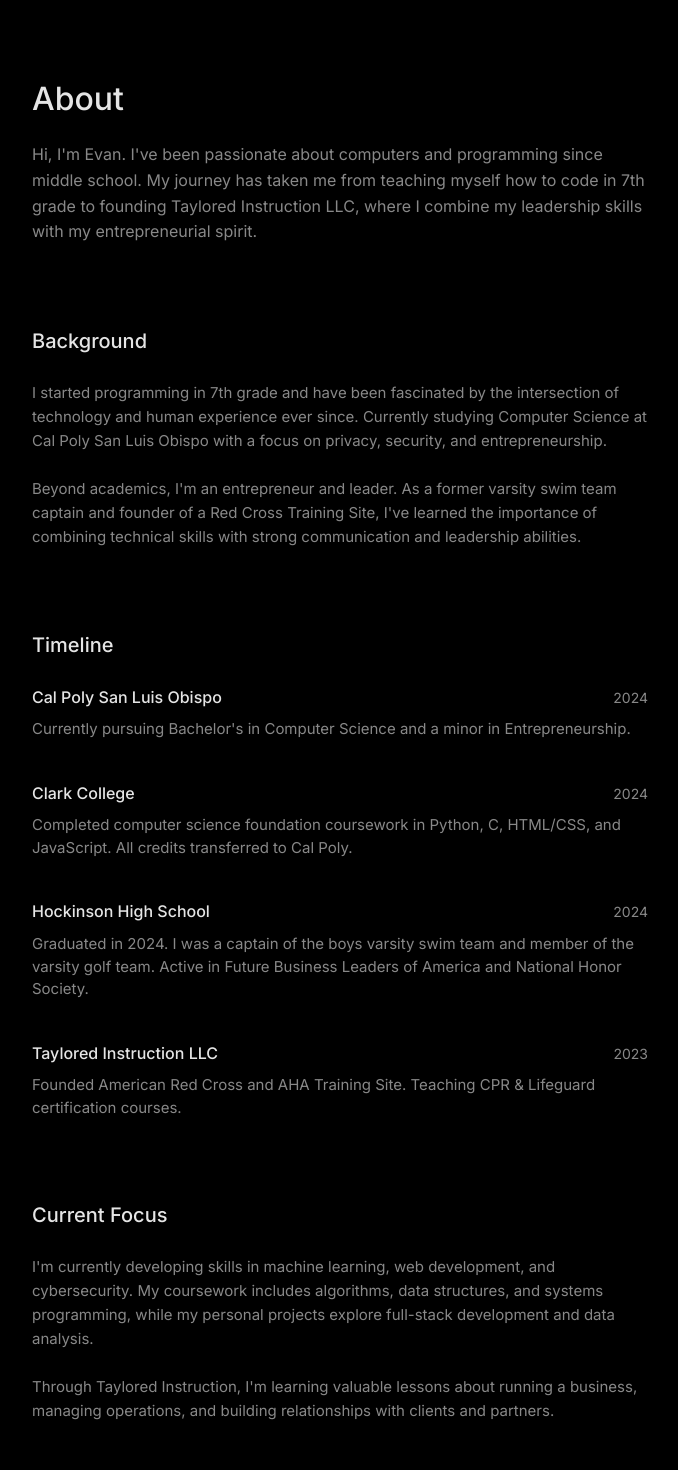
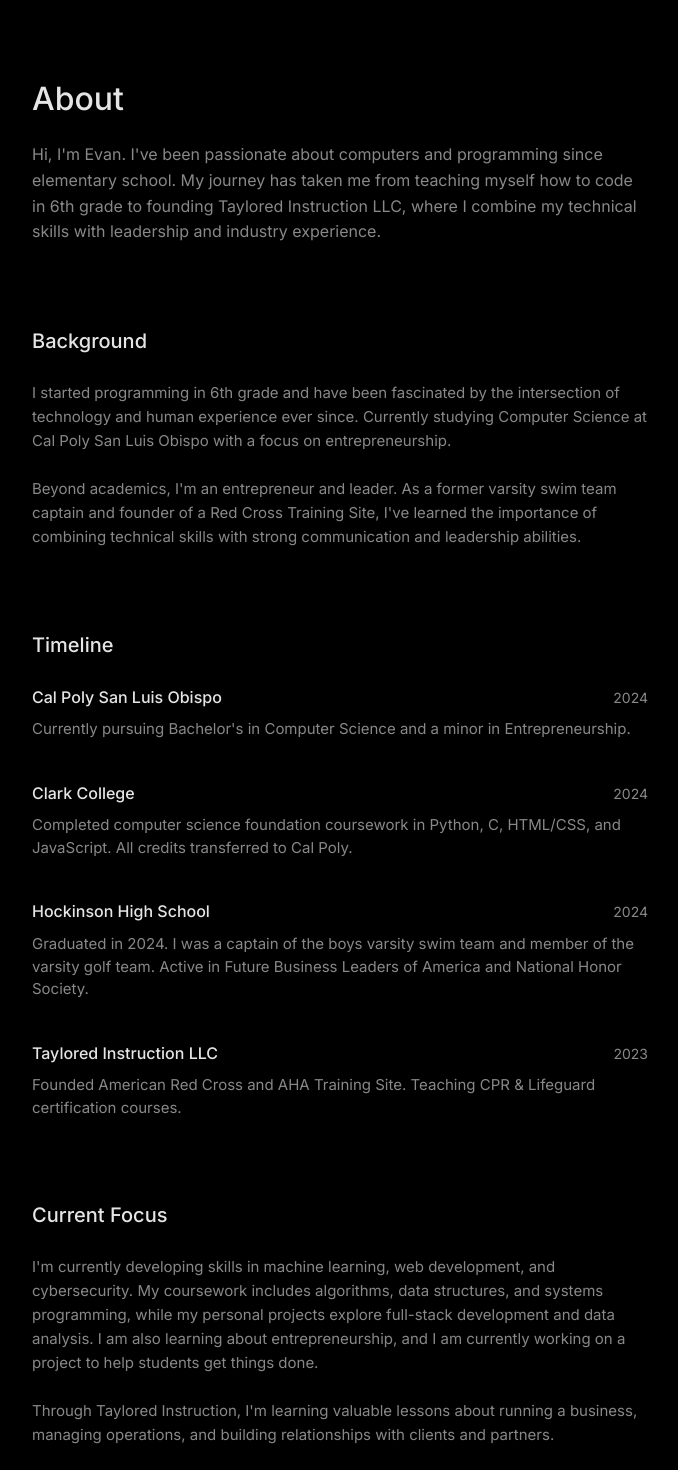
Before and after one commit to evan-taylor/evan-taylor-website, a Next.js app: page /about in a window 1280 px wide. Shown: the top 1470 px of the page, without its empty margins (300-978 px from the left). Built offline with nearby package versions, Linux system fonts and the light colour scheme.

Commit message:
Update personal descriptions and project details across pages. Revised background information to reflect earlier coding experience and enhanced project description for Kalden AI, emphasizing its current development status and features.

```diff
--- a/app/about/page.tsx
+++ b/app/about/page.tsx
@@ -31,9 +31,9 @@
         <h1>About</h1>
         <div className="intro">
           <p>
-            Hi, I&apos;m Evan. I&apos;ve been passionate about computers and programming since middle school.
-            My journey has taken me from teaching myself how to code in 7th grade to founding
-            Taylored Instruction LLC, where I combine my leadership skills with my entrepreneurial spirit.
+            Hi, I&apos;m Evan. I&apos;ve been passionate about computers and programming since elementary school.
+            My journey has taken me from teaching myself how to code in 6th grade to founding
+            Taylored Instruction LLC, where I combine my technical skills with leadership and industry experience.
           </p>
         </div>
 
@@ -41,9 +41,9 @@
         <div className="now-section">
           <h2>Background</h2>
           <p>
-            I started programming in 7th grade and have been fascinated by the intersection of
+            I started programming in 6th grade and have been fascinated by the intersection of
             technology and human experience ever since. Currently studying Computer Science at
-            Cal Poly San Luis Obispo with a focus on privacy, security, and entrepreneurship.
+            Cal Poly San Luis Obispo with a focus on entrepreneurship.
           </p>
           <p>
             Beyond academics, I&apos;m an entrepreneur and leader. As a former varsity swim team captain
@@ -74,7 +74,8 @@
           <p>
             I&apos;m currently developing skills in machine learning, web development, and cybersecurity.
             My coursework includes algorithms, data structures, and systems programming, while my
-            personal projects explore full-stack development and data analysis.
+            personal projects explore full-stack development and data analysis. I am also learning about entrepreneurship,
+            and I am currently working on a project to help students get things done.
           </p>
           <p>
             Through Taylored Instruction, I&apos;m learning valuable lessons about running a business,
--- a/app/page.tsx
+++ b/app/page.tsx
@@ -10,7 +10,7 @@
           <p>
             Computer Science student at Cal Poly, San Luis Obispo. Passionate about software development,
             cybersecurity, and building meaningful digital experiences. Founded <a href="https://tayloredinstruction.com" target="_blank" rel="noopener noreferrer" className="link">Taylored Instruction LLC</a>,
-            an American Red Cross Training Site.
+            an American Red Cross and American Heart Association Training Site.
           </p>
         </div>
 
@@ -18,14 +18,13 @@
         <div className="now-section">
           <h2><Link href="/about" className="link">About</Link></h2>
           <p>
-            I&apos;ve been passionate about computers and programming since middle school, teaching myself
-            to code in 7th grade. Currently studying Computer Science with a planned concentration
-            in Privacy and Security, plus a minor in Entrepreneurship.
+            I&apos;ve been passionate about computers and programming since elementary school, and I taught myself
+            to code in 6th grade. Currently studying Computer Science, plus a minor in Entrepreneurship.
           </p>
           <p>
             Beyond academics, I&apos;m an entrepreneur and very involved in the aquatics and medical training industries. Through
-            Taylored Instruction, I combine my technical skills with leadership experience,
-            teaching CPR & Lifeguard certification courses as an AHA/ARC Training Site.
+            Taylored Instruction, I combine my technical skills with leadership and industryexperience,
+            teaching all sorts of different courses in my community.
           </p>
         </div>
 
--- a/app/projects/page.tsx
+++ b/app/projects/page.tsx
@@ -13,9 +13,9 @@
     {
       title: "Kalden AI",
       year: "2025",
-      description: "Developed a business management platform for the operation of my American Red Cross and American Heart Association Training Site. Includes detailed resources for instructors, self-serve certification ordering, and a comprehensive dashboard for managing operations.",
+      description: "Right now, I am building Kalden, an AI task manager that helps you get things done. Currently, I am focused on students, developing a Canvas integration to automatically import and schedule time for assignments, calendar sync, and a robust scheduling infrastructure.",
       tech: ["Next.js", "OpenAI", "Postgres"],
-      status: "Live",
+      status: "In Development",
       url: "https://kalden.ai"
     },
     {
```
